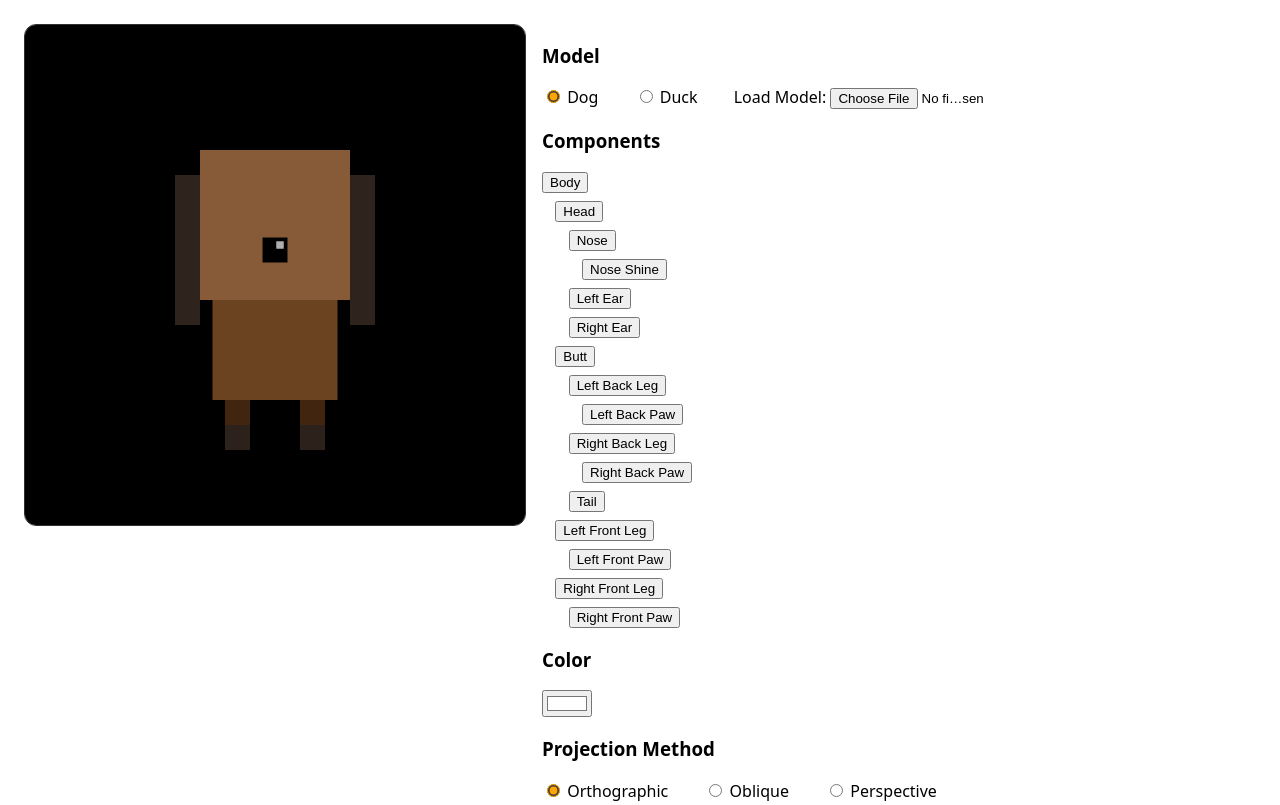
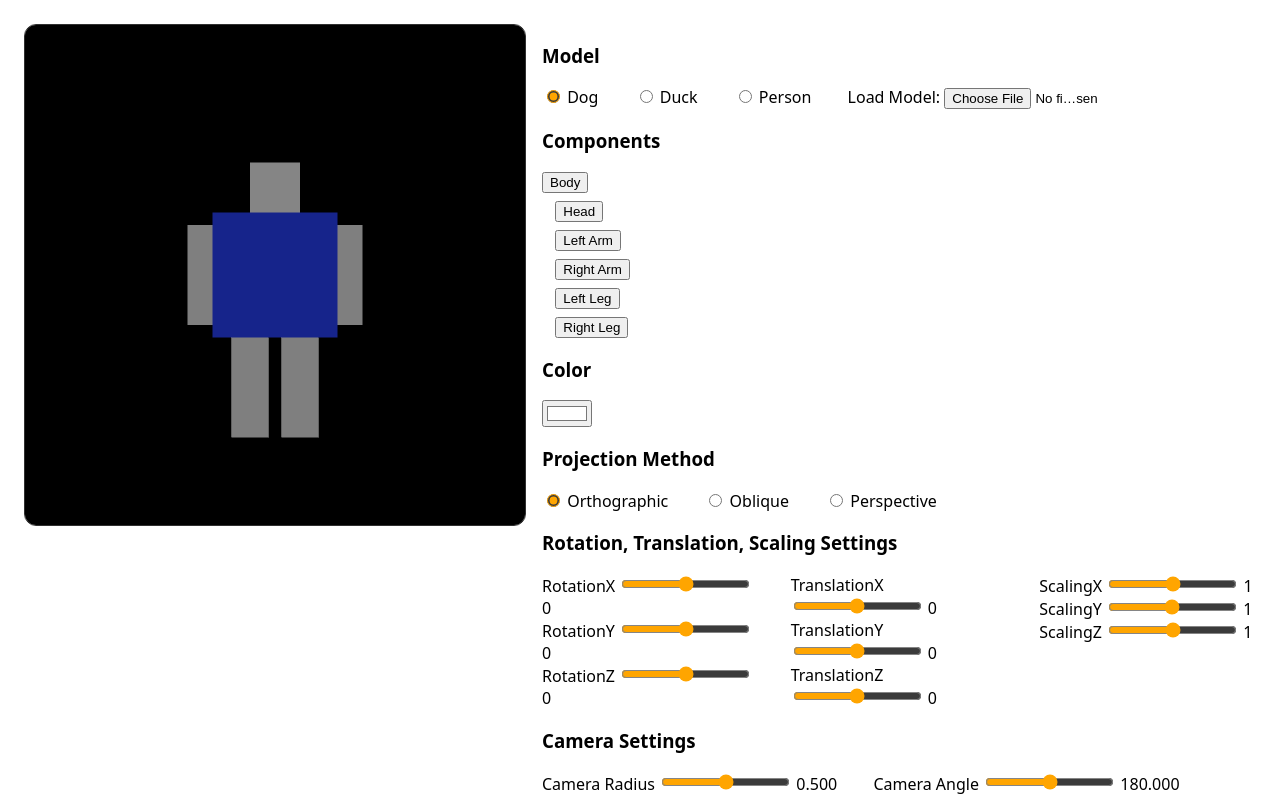
Before and after one commit to FelineJTD/IF3260_Tugas3_K01_G10, a plain HTML site: page src/index.html in a window 1280 px wide. Shown: the top 805 px of the page. Drawn offline with Linux system fonts and the light colour scheme.

Commit message:
feat: created person model, fix: camera

```diff
--- a/src/index.html
+++ b/src/index.html
@@ -12,6 +12,8 @@
             <label for="dog" style="margin-right: 2rem;">Dog</label>
             <input type="radio" id="duck" name="model" value="duck">
             <label for="duck" style="margin-right: 2rem;">Duck</label>
+            <input type="radio" id="person" name="model" value="person">
+            <label for="person" style="margin-right: 2rem;">Person</label>
             <!-- TODO -->
             <label for="load">Load Model: </label>
             <input type="file" id="load" name="load" accept=".json" style="width: 10rem;">
--- a/src/scripts/main.js
+++ b/src/scripts/main.js
@@ -2,7 +2,7 @@ let state;
 
 function setDefaultState() {
   state = {
-    model: Dog(),
+    model: Person(),
     selectedNode: 0,
     mousedown: false,
 
--- a/src/scripts/object.js
+++ b/src/scripts/object.js
@@ -71,41 +71,21 @@ const Duck = () => {
 	rightLeg.appendChild(rightFeet);
   return body;
 };
-// const Block = (name, color, width, height, depth, offset) => {
-//     return new Model(
-//         name,
-//         // Vertices
-//         [
-//             -width/2, -height/2, -depth/2,
-//             width/2, -height/2, -depth/2,
-//             width/2,  height/2, -depth/2,
-//             -width/2,  height/2, -depth/2,
-//             -width/2, -height/2,  depth/2,
-//             width/2, -height/2,  depth/2,
-//             width/2,  height/2,  depth/2,
-//             -width/2,  height/2,  depth/2,
-//         ],
-//         //     -0.5, -0.5,  0.5,
-//         //     0.5, -0.5,  0.5,
-//         //     0.5,  0.5,  0.5,
-//         //     -0.5,  0.5,  0.5,
-//         //     -0.5, -0.5, -0.5,
-//         //     0.5, -0.5, -0.5,
-//         //     0.5,  0.5, -0.5,
-//         //     -0.5,  0.5, -0.5,
-//         // ],
-//         // indices
-//         [
-//             0, 1, 2,  0, 2, 3,
-//             1, 5, 6,  1, 6, 2,
-//             4, 0, 3,  4, 3, 7,
-//             4, 5, 1,  4, 1, 0,
-//             3, 2, 6,  3, 6, 7,
-//             7, 6, 5,  7, 5, 4,
-//         ],
-//         // color
-//         [color.r, color.g, color.b],
-//         // offset
-//         offset
-//     )
-// }
+
+const Person = () => {
+    // Create a person
+    const body = Block("Body", hexToRGBColor("#2339de"), {w: 0.5, h: 0.5, d: 0.5}, {x: 0, y: 0, z: 0});
+    const head = Block("Head", hexToRGBColor("#f2f2f2"), {w: 0.2, h: 0.2, d: 0.2}, {x: 0, y: 0.35, z: 0});
+    const leftArm = Block("Left Arm", hexToRGBColor("#f2f2f2"), {w: 0.1, h: 0.4, d: 0.1}, {x: 0.3, y: 0, z: 0});
+    const rightArm = Block("Right Arm", hexToRGBColor("#f2f2f2"), {w: 0.1, h: 0.4, d: 0.1}, {x: -0.3, y: 0, z: 0});
+    const leftLeg = Block("Left Leg", hexToRGBColor("#f2f2f2"), {w: 0.15, h: 0.4, d: 0.1}, {x: 0.1, y: -0.45, z: 0});
+    const rightLeg = Block("Right Leg", hexToRGBColor("#f2f2f2"), {w: 0.15, h: 0.4, d: 0.1}, {x: -0.1, y: -0.45, z: 0});
+
+    body.appendChild(head);
+    body.appendChild(leftArm);
+    body.appendChild(rightArm);
+    body.appendChild(leftLeg);
+    body.appendChild(rightLeg);
+
+    return body;
+}
--- a/src/scripts/ui.js
+++ b/src/scripts/ui.js
@@ -44,13 +44,13 @@ function updateUI() {
     updateComponentsUI();
 }
 
-function addButton(innerHtml, model, indent, idx) {
+function addComponentButton(innerHtml, model, indent, idx) {
     innerHtml += "<button class='component-button' style='margin-left: " + indent + "em' onclick='state.selectedNode = " + idx + "'>" + model.name + "</button>";
     console.log(idx);
     idx++;
     if (model.children) {
         model.children.forEach(child => {
-            innerHtml += addButton("", child, indent + 1, idx);
+            innerHtml += addComponentButton("", child, indent + 1, idx);
         });
     }
     return innerHtml;
@@ -60,7 +60,7 @@ function updateComponentsUI() {
     const container = document.getElementById("components-container");
     container.innerHTML = "";
     // render button for each component and children recursively
-    container.innerHTML += addButton(container.innerHTML, state.model, 0, 0);
+    container.innerHTML += addComponentButton(container.innerHTML, state.model, 0, 0);
 }
 
 function setListeners() {
@@ -75,6 +75,11 @@ function setListeners() {
 
     document.getElementById("duck").oninput = () => {
         state.model = Duck();
+        updateComponentsUI();
+    };
+
+    document.getElementById("person").oninput = () => {
+        state.model = Person();
         updateComponentsUI();
     };
 
--- a/src/scripts/utilities.js
+++ b/src/scripts/utilities.js
@@ -1,15 +1,15 @@
 function hexToRGBColor(hex) {
-    var bigint = parseInt(hex.replace("#", ""), 16);
-    var r = (bigint >> 16) & 255;
-    var g = (bigint >> 8) & 255;
-    var b = bigint & 255;
+    let bigint = parseInt(hex.replace("#", ""), 16);
+    let r = (bigint >> 16) & 255;
+    let g = (bigint >> 8) & 255;
+    let b = bigint & 255;
     return {r: r / 255, g: g / 255, b: b / 255};
 }
 
 function rgbToHexColor(rgb) {
-    var r = Math.floor(rgb[0] * 255);
-    var g = Math.floor(rgb[1] * 255);
-    var b = Math.floor(rgb[2] * 255);
+    let r = Math.floor(rgb[0] * 255);
+    let g = Math.floor(rgb[1] * 255);
+    let b = Math.floor(rgb[2] * 255);
     return "#" + ((1 << 24) + (r << 16) + (g << 8) + b).toString(16).slice(1);
 }
 
@@ -37,9 +37,9 @@ function setViewMatrix() {
     let Vmatrix;
 
     Vmatrix = rotateMatrix(0, state.view.rotation * Math.PI / 180, 0);
-    Vmatrix = multiply(Vmatrix, translationMatrix(0, 0, state.view.radius));
+    Vmatrix = multiply(translationMatrix(0, 0, state.view.radius), Vmatrix);
 
-    // change the zoom level
+    // // change the zoom level
     if (state.projection == "orth") {
         Vmatrix[14] = Vmatrix[14] + 0.5;
     } else if (state.projection == "persp"){
```
